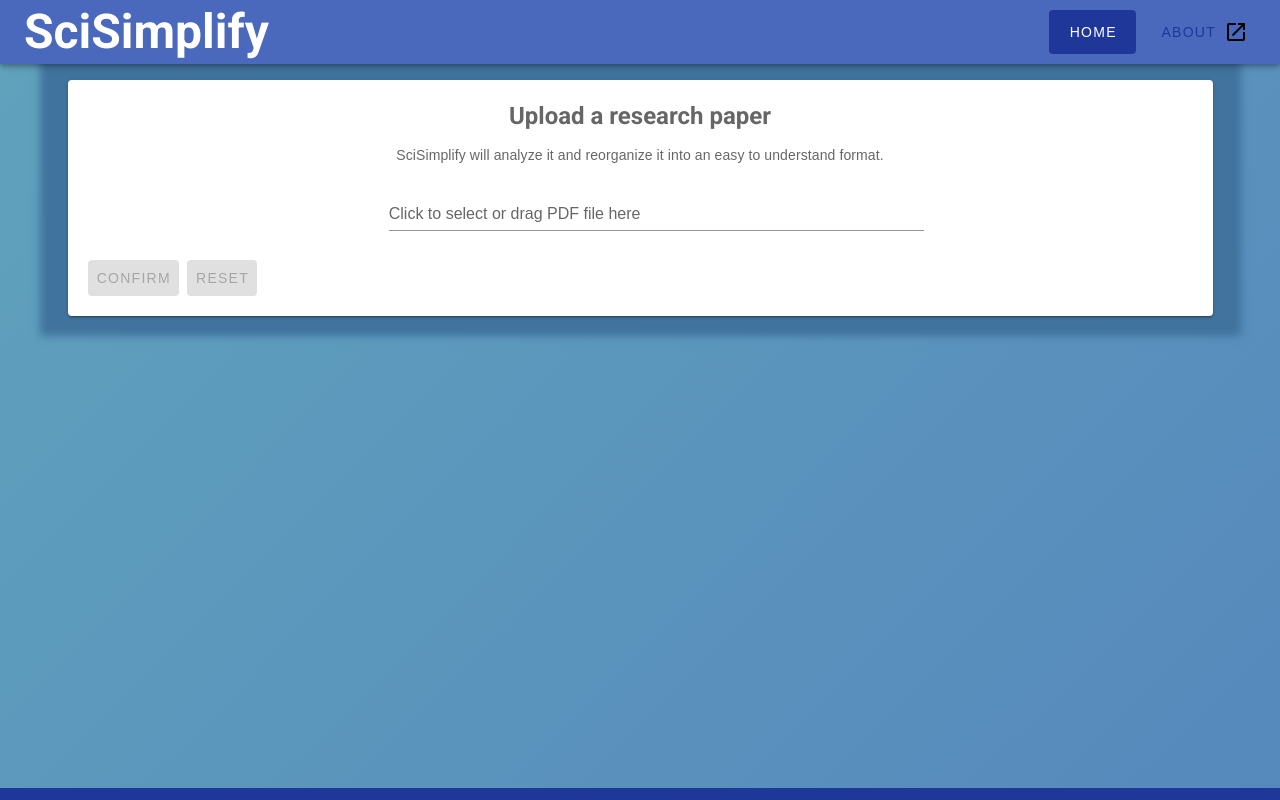
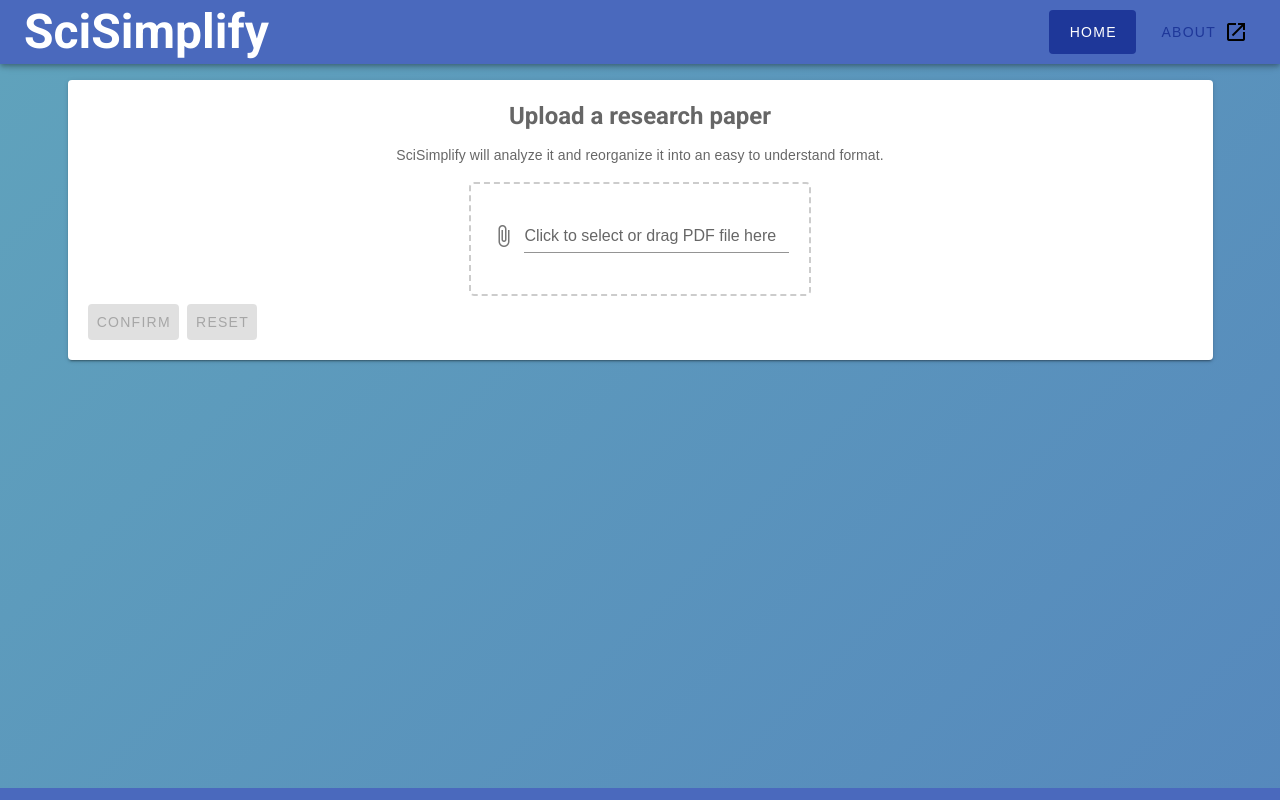
Before and after one commit to Neverduft/sci-simplify, a Vue app: page / in a window 1280 px wide. Built offline with nearby package versions, Linux system fonts and the light colour scheme.

Commit message:
updated drop field and diplay of analyzed text

```diff
--- a/src/App.vue
+++ b/src/App.vue
@@ -33,7 +33,7 @@
     </v-main>
     <v-footer
       fixed-bottom
-      style="display: flex; z-index: 0; background-color: #1e3799"
+      style="display: flex; z-index: 0; background-color: rgb(74, 105, 189)"
     >
     </v-footer>
   </v-app>
--- a/src/components/HomePage.vue
+++ b/src/components/HomePage.vue
@@ -1,11 +1,7 @@
 <template>
   <v-container>
     <v-row class="text-center">
-      <v-col
-        cols="12"
-        style="background-color: #40739e; box-shadow: 0 0 8px 8px #40739e"
-        align="center"
-      >
+      <v-col cols="12" align="center">
         <v-img class="mx-4 mt-1 logo"></v-img>
         <!-- TODO ADD LOGO -->
 
@@ -21,21 +17,25 @@
               </p>
             </v-card-text>
             <v-row no-gutters align="center" justify="center">
-              <v-col cols="6">
+              <v-col cols="4">
+                <div class="drop-zone">
                   <v-file-input
                     v-model="uploadedPDF"
                     accept=".pdf"
                     placeholder="Click to select or drag PDF file here"
-                  prepend-icon="mdi-file-pdf"
                     color="#40739e"
+                    class="file-input"
+                    show-size
                   ></v-file-input>
+                  <!-- @change="onFileChange" -->
+                </div>
               </v-col>
             </v-row>
             <v-card-actions class="mx-2 mb-2">
               <v-btn
                 color="#78a9ce"
                 class="white--text"
-                @click="processFile"
+                @click="analyzePDF"
                 :disabled="!isPDFUploaded"
               >
                 Confirm
@@ -49,6 +49,16 @@
                 Reset
               </v-btn>
             </v-card-actions>
+
+            <div v-if="sectionsContent">
+              <div
+                v-for="(content, index) in sectionsContent.content"
+                :key="index"
+              >
+                <h2>{{ sectionsContent.sections[index] }}</h2>
+                <p>{{ content }}</p>
+              </div>
+            </div>
           </v-card>
         </transition>
       </v-col>
@@ -66,25 +76,30 @@
     apiUrl: "local",
     awaitingServer: false,
     isPDFUploaded: false,
+    isDragOver: false,
+    sectionsContent: null,
   }),
 
   methods: {
-    async processFile() {
+    async analyzePDF() {
       if (this.uploadedPDF) {
-        console.log("Processing file:", this.uploadedPDF);
+        console.log("Analyzing file:", this.uploadedPDF);
 
         const formData = new FormData();
         formData.append("pdf", this.uploadedPDF);
 
         try {
-          const response = await fetch("http://localhost:8000/upload", {
+          const response = await fetch("http://localhost:8000/analyze", {
             method: "POST",
             body: formData,
           });
 
           if (response.ok) {
-            console.log("File uploaded successfully");
-            // Process the response data as needed
+            console.log("File analyzed successfully");
+            const data = await response.json();
+            const parsedData = JSON.parse(data.message);
+            this.sectionsContent = parsedData;
+            console.log(this.sectionsContent);
           } else {
             console.error("File upload failed");
           }
@@ -110,6 +125,18 @@
 
 
 <style scoped>
+.drop-zone {
+  position: relative;
+  border: 2px dashed #ccc;
+  border-radius: 5px;
+  text-align: center;
+  width: 90%;
+  padding: 20px;
+}
+.drop-zone--drag-over {
+  border-color: blue;
+}
+
 .circularProgress {
   display: flex;
   position: absolute;
```
Lines whose indentation alone changed are shown as unchanged.
